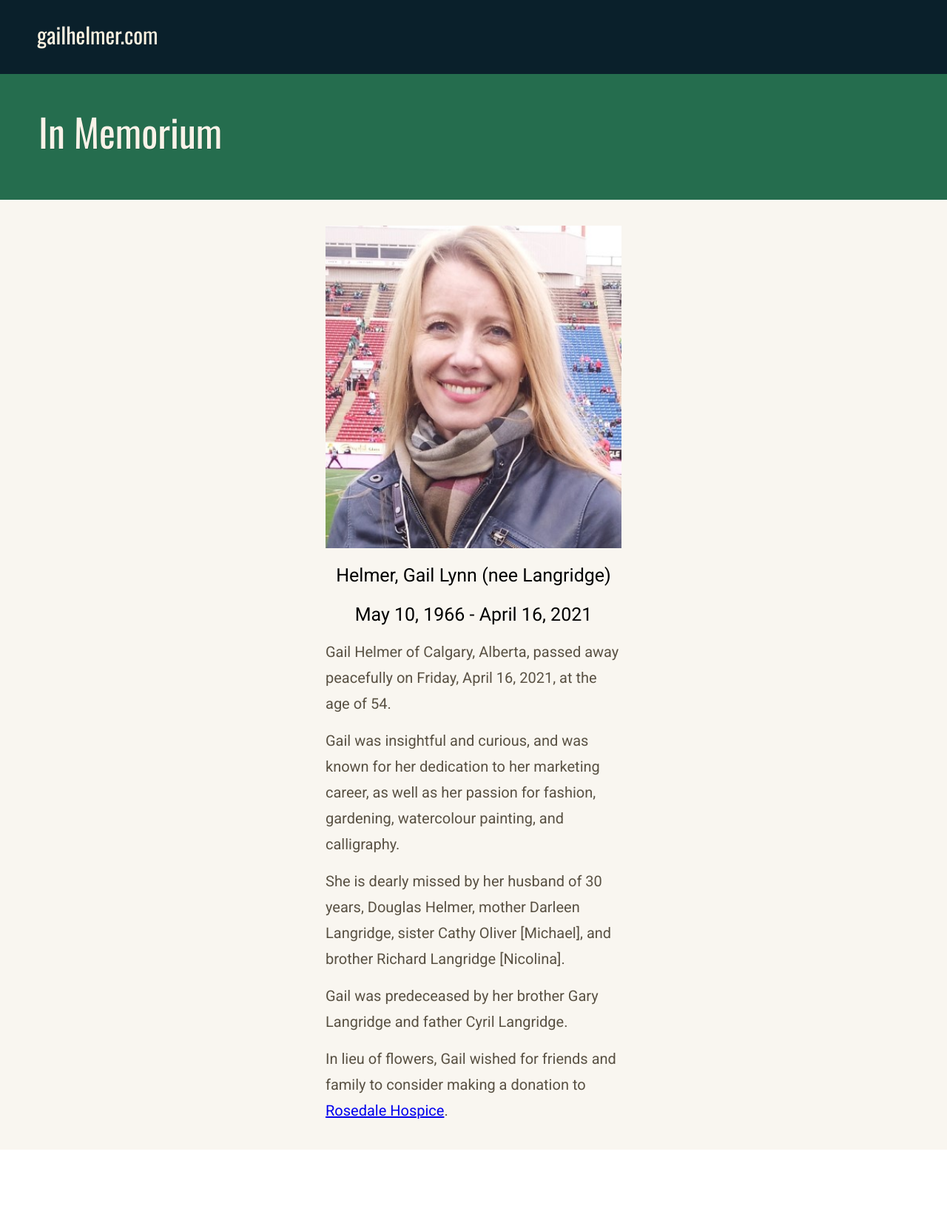
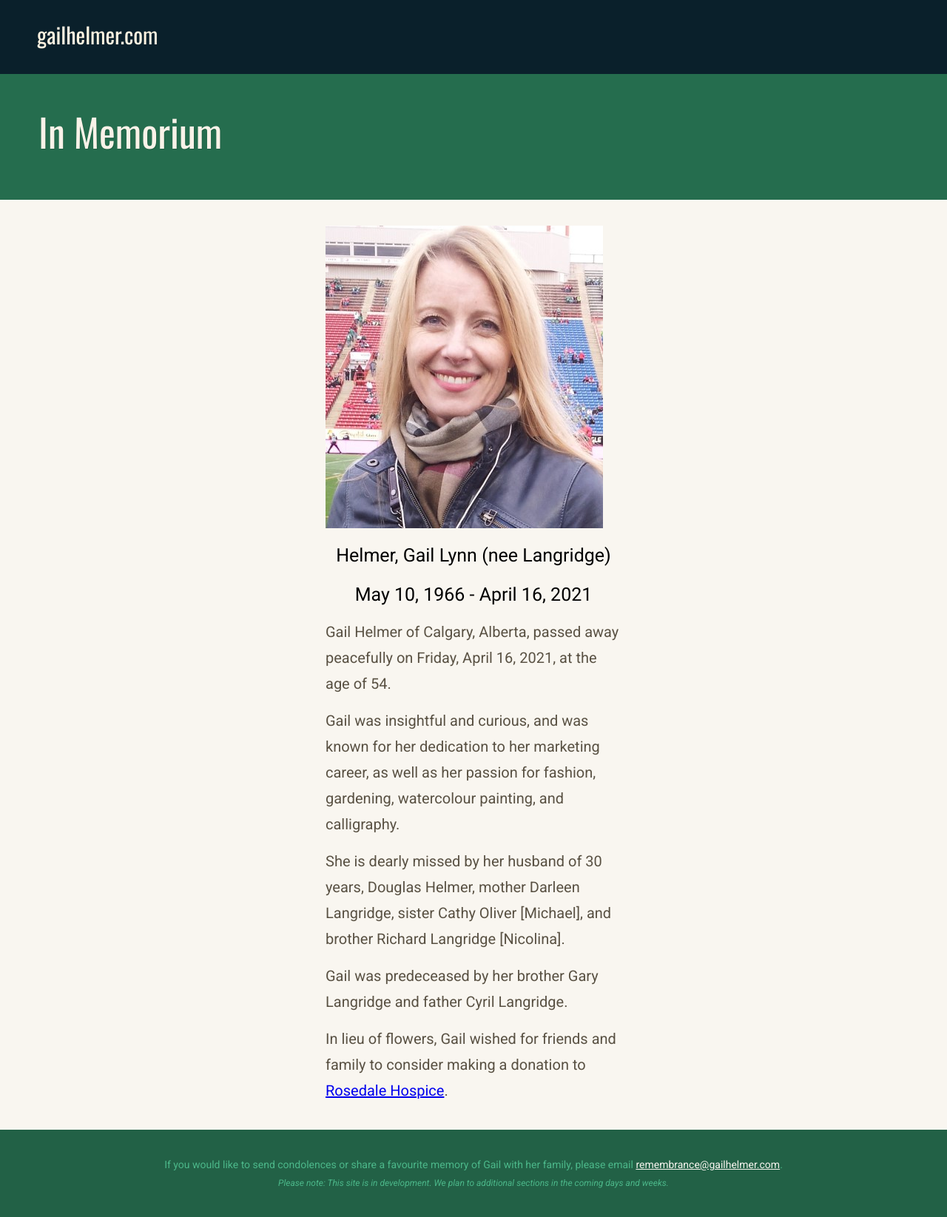
Before and after one commit to dhelmer/website-one, a Jekyll site: the page built from README.md, in a window 1280 px wide. Shown: the whole page at 74% size. Built offline with Jekyll 4.4.1, drawn with Linux system fonts in a browser that asks for light colours; our own code applies the rules of GitHub Pages for plain Markdown files; before the commit the page ends 1554 px from its top, so only the background shows below that.

Commit message:
Add folder

```diff
--- a/_layouts/default.html
+++ b/_layouts/default.html
@@ -4,6 +4,8 @@
     <meta charset="utf-8">
     <title>{{ page.title }}</title>
     <meta name="viewport" content="width=device-width, initial-scale=1">
+    <meta name="description" content="Gail Helmer of Calgary, Alberta, Canada">
+    <meta name="keywords" content="Gail, Helmer, obituary">
     <link rel="stylesheet" href="/website-one/assets/css/styles.css">
     <link rel="stylesheet" href="https://fonts.googleapis.com/css?family=Roboto:300,400,400i,700,700i|Oswald|Source+Code+Pro">
   </head>
@@ -25,5 +27,11 @@
         </div>
       </div>
     </div>
+    <div class="site_footer">
+      <div class="center">
+        <p>If you would like to send condolences or share a favourite memory of Gail with her family, please email <a href="mailto:remembrance@gailhelmer.com">remembrance@gailhelmer.com</a>.</p>
+        <p class="note">Please note: This site is in development. We plan to additional sections in the coming days and weeks.</p>
+      </div>
+    </div>
   </body>
 </html>
--- a/assets/css/styles.css
+++ b/assets/css/styles.css
@@ -135,7 +135,8 @@ header a {
   margin: 0 auto;
 }
 .photo-main img {
-  width: 100%;
+  max-width: 100%;
+  height: auto;
 }
 
 .page_content {
@@ -200,4 +201,21 @@ header a {
   }
 }
 
+.site_footer {
+  padding: 40px 0;
+  background: #226146;
+  color: #4cb88a;
+  font-family: "Roboto", sans-serif;
+  font-size: 14px;
+  text-align: center;
+}
+.site_footer .note {
+  font-size: 12px;
+  font-style: italic;
+  margin-top: 12px;
+}
+.site_footer a {
+  color: #f9f6f0;
+}
+
 /*# sourceMappingURL=styles.css.map */
```
Also changed, not shown: assets/scss/styles.scss (+21 -1 lines), 1 other file.
